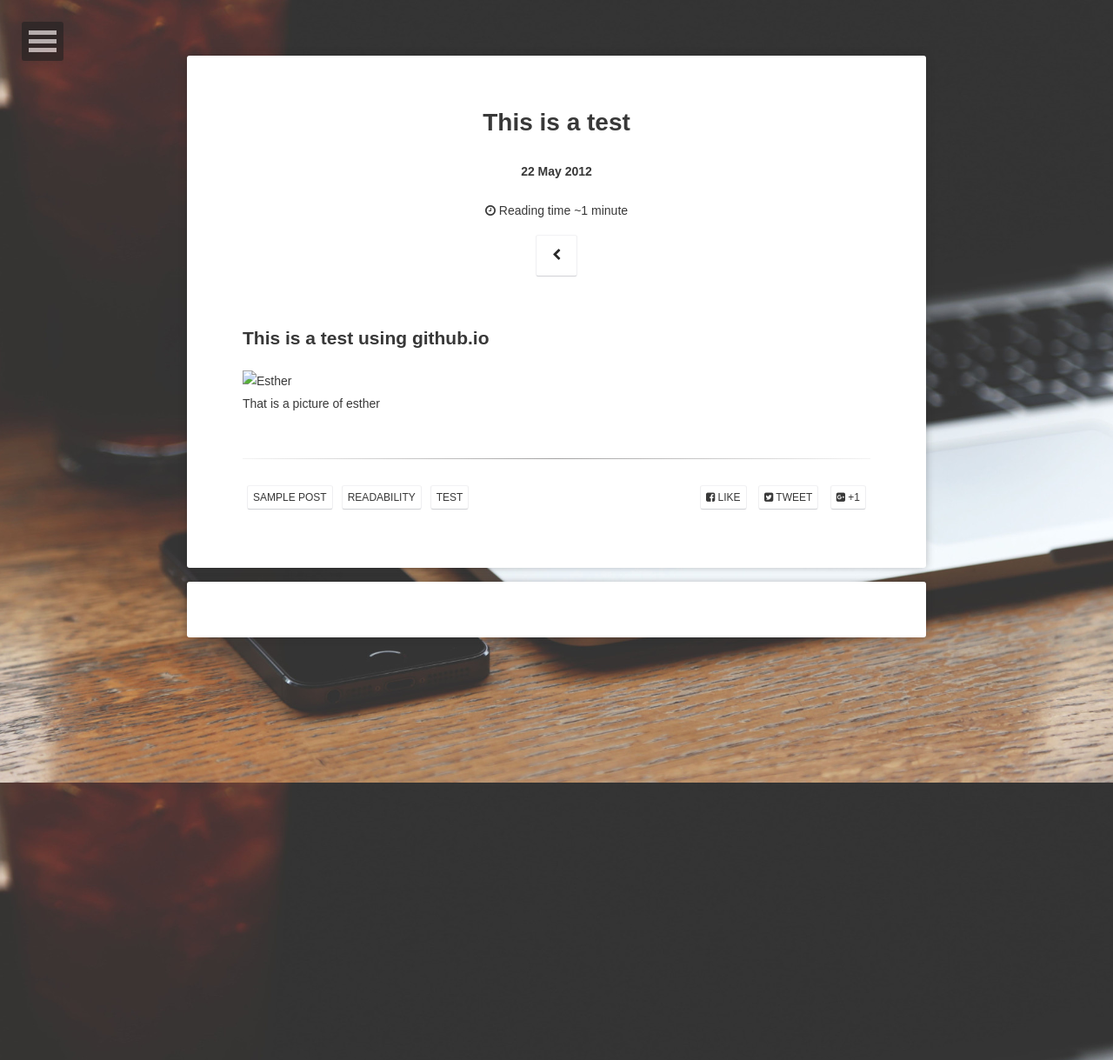
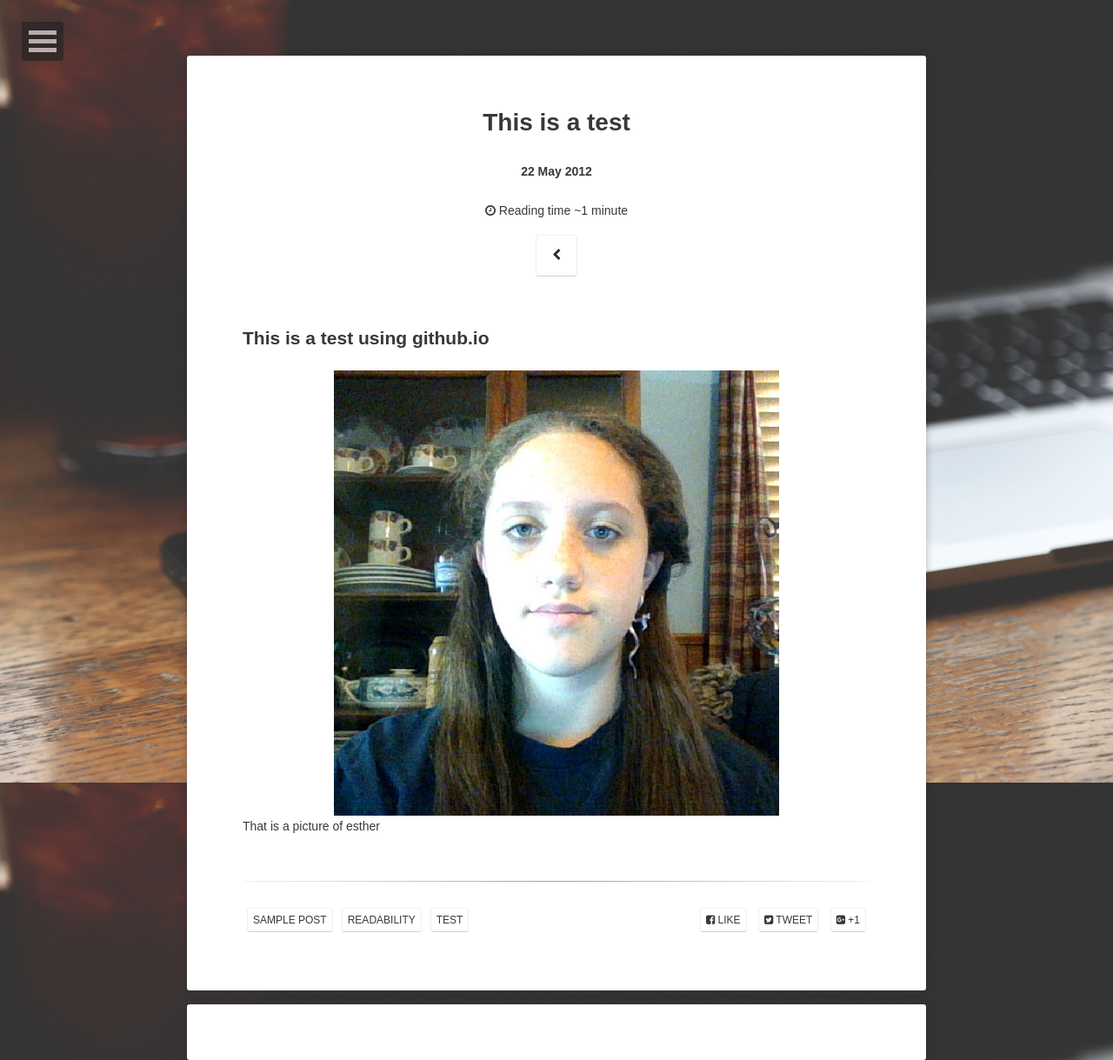
Before and after one commit to NaomiKerley/NaomiKerley.github.io, a Jekyll site: the page built from _posts/2012-05-22-readability-post.md, in a window 1280 px wide. Shown: the whole page at 87% size. Built offline with Jekyll 4.4.1, drawn with Linux system fonts in a browser that asks for light colours; some web fonts are replaced; comment, search, counter and statistics services are not loaded.

Commit message:
added test post

```diff
--- a/_posts/2012-05-22-readability-post.md
+++ b/_posts/2012-05-22-readability-post.md
@@ -8,5 +8,5 @@ comments: true
 ---
 
 ## This is a test using github.io
-![Esther]({{ site.url }}/assets/avatar.jpg)
+![Esther]({{ site.url }}/assets/img/avatar.jpg)
 That is a picture of esther
```
Also changed, not shown: 2 other files.
